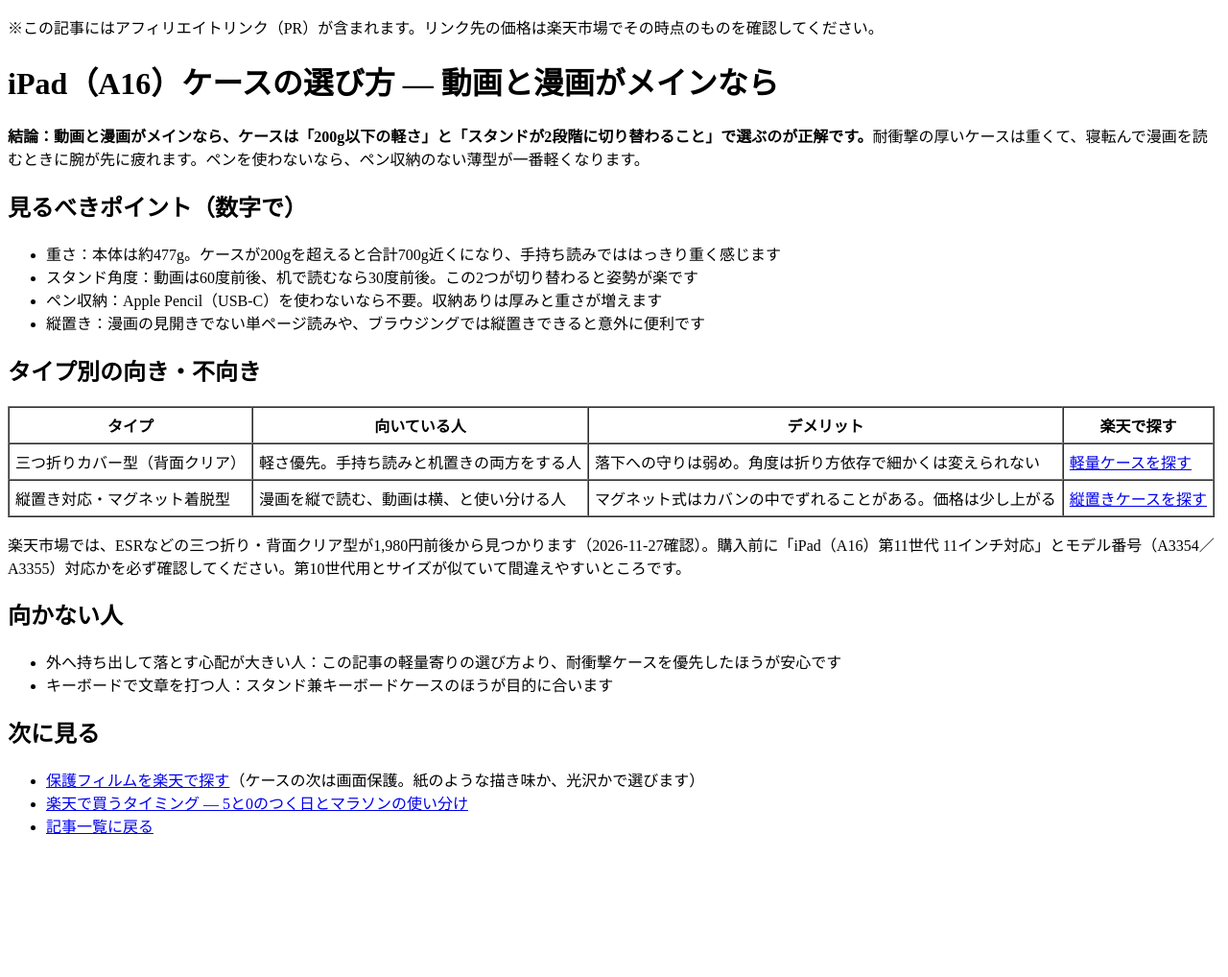
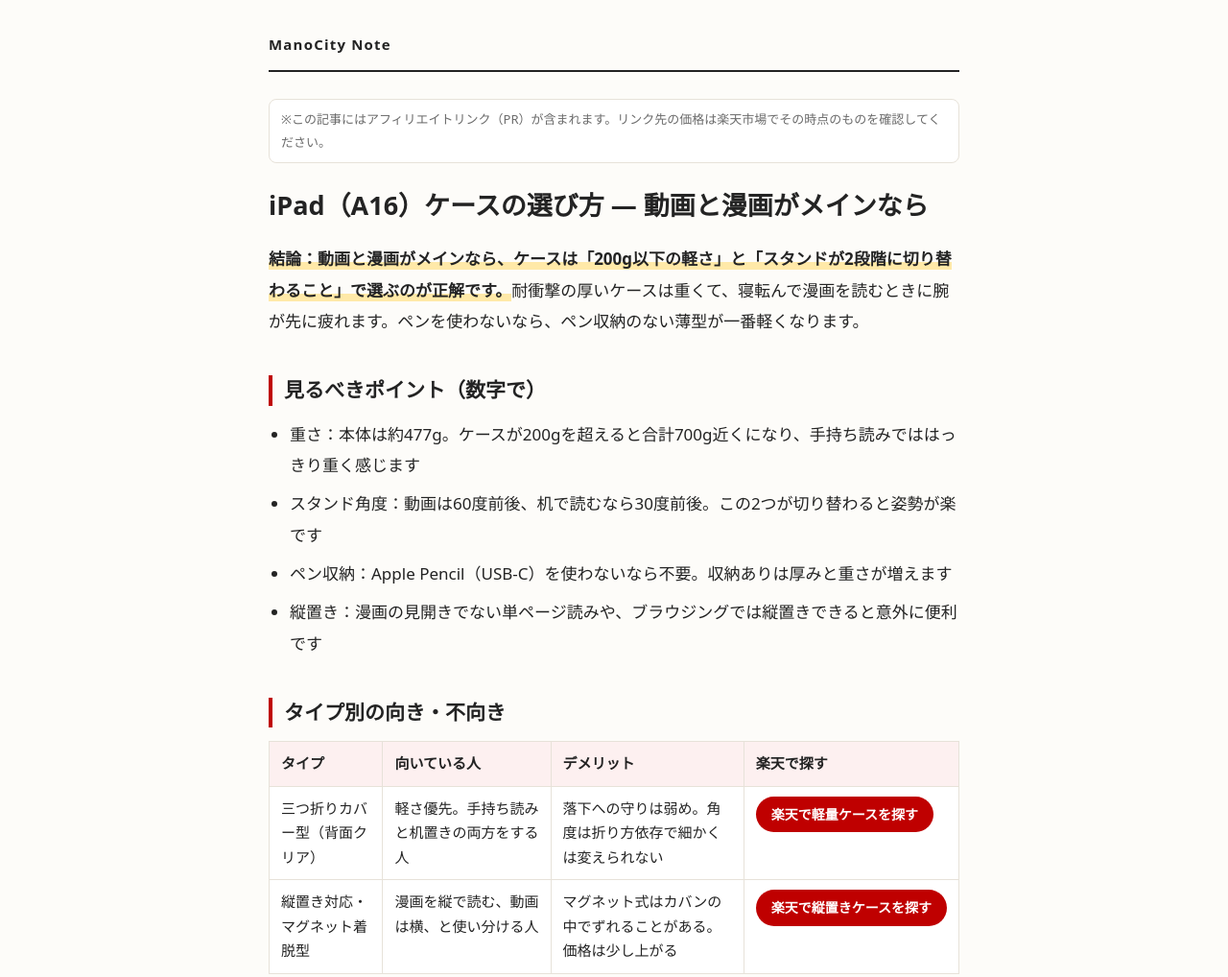
Before and after one commit to ManoCity/manocity-note, a plain HTML site: page note/ipad-a16-case.html in a window 1280 px wide. Shown: the top 1018 px of the page at 96% size. Before the commit the page ends 888 px from the top, so only its background shows below. Drawn offline with Linux system fonts and the light colour scheme.

Commit message:
Add site design (shared CSS)

```diff
--- a/note/ipad-a16-case.html
+++ b/note/ipad-a16-case.html
@@ -5,6 +5,7 @@
 <meta name="viewport" content="width=device-width, initial-scale=1">
 <title>iPad（A16）ケースの選び方 — 動画と漫画がメインなら軽さと角度で選ぶ | ManoCity Note</title>
 <meta name="description" content="iPad（A16）11インチを動画と漫画に使う場合のケース選び。結論は軽さ200g以下とスタンド2段階。ペン収納の要否、縦置きの使いどころまで整理。">
+<link rel="stylesheet" href="/assets/style.css">
 <script async src="https://www.googletagmanager.com/gtag/js?id=G-30LZTJDQ6K"></script>
 <script>
 window.dataLayer = window.dataLayer || [];
@@ -17,7 +18,11 @@ gtag('config', 'G-30LZTJDQ6K');
 </script>
 </head>
 <body>
-<p>※この記事にはアフィリエイトリンク（PR）が含まれます。リンク先の価格は楽天市場でその時点のものを確認してください。</p>
+<header>
+<div class="site-name"><a href="/">ManoCity Note</a></div>
+</header>
+<main>
+<p class="pr">※この記事にはアフィリエイトリンク（PR）が含まれます。リンク先の価格は楽天市場でその時点のものを確認してください。</p>
 <h1>iPad（A16）ケースの選び方 — 動画と漫画がメインなら</h1>
 <p><strong>結論：動画と漫画がメインなら、ケースは「200g以下の軽さ」と「スタンドが2段階に切り替わること」で選ぶのが正解です。</strong>耐衝撃の厚いケースは重くて、寝転んで漫画を読むときに腕が先に疲れます。ペンを使わないなら、ペン収納のない薄型が一番軽くなります。</p>
 <h2>見るべきポイント（数字で）</h2>
@@ -34,13 +39,13 @@ gtag('config', 'G-30LZTJDQ6K');
 <td>三つ折りカバー型（背面クリア）</td>
 <td>軽さ優先。手持ち読みと机置きの両方をする人</td>
 <td>落下への守りは弱め。角度は折り方依存で細かくは変えられない</td>
-<td><a href="https://hb.afl.rakuten.co.jp/hgc/5a09156c.5740d24d.5a09156d.e6f8c2dc/?pc=https%3A%2F%2Fsearch.rakuten.co.jp%2Fsearch%2Fmall%2FiPad%2BA16%2B%25E3%2582%25B1%25E3%2583%25BC%25E3%2582%25B9%2B%25E8%25BB%25BD%25E9%2587%258F%2F&link_type=hybrid_url&ut=eyJwYWdlIjoidXJsIiwidHlwZSI6Imh5YnJpZF91cmwiLCJjb2wiOjF9" rel="nofollow sponsored noopener" target="_blank">軽量ケースを探す</a></td>
+<td><a href="https://hb.afl.rakuten.co.jp/hgc/5a09156c.5740d24d.5a09156d.e6f8c2dc/?pc=https%3A%2F%2Fsearch.rakuten.co.jp%2Fsearch%2Fmall%2FiPad%2BA16%2B%25E3%2582%25B1%25E3%2583%25BC%25E3%2582%25B9%2B%25E8%25BB%25BD%25E9%2587%258F%2F&link_type=hybrid_url&ut=eyJwYWdlIjoidXJsIiwidHlwZSI6Imh5YnJpZF91cmwiLCJjb2wiOjF9" class="btn" rel="nofollow sponsored noopener" target="_blank">楽天で軽量ケースを探す</a></td>
 </tr>
 <tr>
 <td>縦置き対応・マグネット着脱型</td>
 <td>漫画を縦で読む、動画は横、と使い分ける人</td>
 <td>マグネット式はカバンの中でずれることがある。価格は少し上がる</td>
-<td><a href="https://hb.afl.rakuten.co.jp/hgc/5a09156c.5740d24d.5a09156d.e6f8c2dc/?pc=https%3A%2F%2Fsearch.rakuten.co.jp%2Fsearch%2Fmall%2FiPad%2BA16%2B%25E3%2582%25B1%25E3%2583%25BC%25E3%2582%25B9%2B%25E7%25B8%25A6%25E7%25BD%25AE%25E3%2581%258D%2F&link_type=hybrid_url&ut=eyJwYWdlIjoidXJsIiwidHlwZSI6Imh5YnJpZF91cmwiLCJjb2wiOjF9" rel="nofollow sponsored noopener" target="_blank">縦置きケースを探す</a></td>
+<td><a href="https://hb.afl.rakuten.co.jp/hgc/5a09156c.5740d24d.5a09156d.e6f8c2dc/?pc=https%3A%2F%2Fsearch.rakuten.co.jp%2Fsearch%2Fmall%2FiPad%2BA16%2B%25E3%2582%25B1%25E3%2583%25BC%25E3%2582%25B9%2B%25E7%25B8%25A6%25E7%25BD%25AE%25E3%2581%258D%2F&link_type=hybrid_url&ut=eyJwYWdlIjoidXJsIiwidHlwZSI6Imh5YnJpZF91cmwiLCJjb2wiOjF9" class="btn" rel="nofollow sponsored noopener" target="_blank">楽天で縦置きケースを探す</a></td>
 </tr>
 </table>
 <p>楽天市場では、ESRなどの三つ折り・背面クリア型が1,980円前後から見つかります（2026-11-27確認）。購入前に「iPad（A16）第11世代 11インチ対応」とモデル番号（A3354／A3355）対応かを必ず確認してください。第10世代用とサイズが似ていて間違えやすいところです。</p>
@@ -51,9 +56,13 @@ gtag('config', 'G-30LZTJDQ6K');
 </ul>
 <h2>次に見る</h2>
 <ul>
-<li><a href="https://hb.afl.rakuten.co.jp/hgc/5a09156c.5740d24d.5a09156d.e6f8c2dc/?pc=https%3A%2F%2Fsearch.rakuten.co.jp%2Fsearch%2Fmall%2FiPad%2B%25E7%25AC%25AC11%25E4%25B8%2596%25E4%25BB%25A3%2B%25E3%2583%2595%25E3%2582%25A3%25E3%2583%25AB%25E3%2583%25A0%2F&link_type=hybrid_url&ut=eyJwYWdlIjoidXJsIiwidHlwZSI6Imh5YnJpZF91cmwiLCJjb2wiOjF9" rel="nofollow sponsored noopener" target="_blank">保護フィルムを楽天で探す</a>（ケースの次は画面保護。紙のような描き味か、光沢かで選びます）</li>
+<li><a href="https://hb.afl.rakuten.co.jp/hgc/5a09156c.5740d24d.5a09156d.e6f8c2dc/?pc=https%3A%2F%2Fsearch.rakuten.co.jp%2Fsearch%2Fmall%2FiPad%2B%25E7%25AC%25AC11%25E4%25B8%2596%25E4%25BB%25A3%2B%25E3%2583%2595%25E3%2582%25A3%25E3%2583%25AB%25E3%2583%25A0%2F&link_type=hybrid_url&ut=eyJwYWdlIjoidXJsIiwidHlwZSI6Imh5YnJpZF91cmwiLCJjb2wiOjF9" class="btn" rel="nofollow sponsored noopener" target="_blank">楽天で保護フィルムを探す</a>（ケースの次は画面保護。紙のような描き味か、光沢かで選びます）</li>
 <li><a href="./rakuten-sale-timing.html">楽天で買うタイミング — 5と0のつく日とマラソンの使い分け</a></li>
 <li><a href="./">記事一覧に戻る</a></li>
 </ul>
+</main>
+<footer>
+<p>ManoCity Note ／ 価格は2026-11-27確認時点の情報です。</p>
+</footer>
 </body>
 </html>
```
